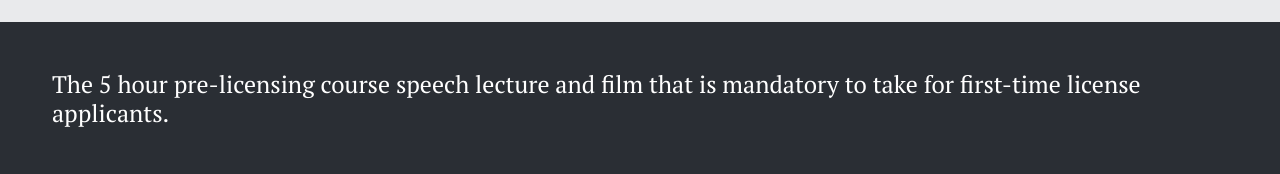
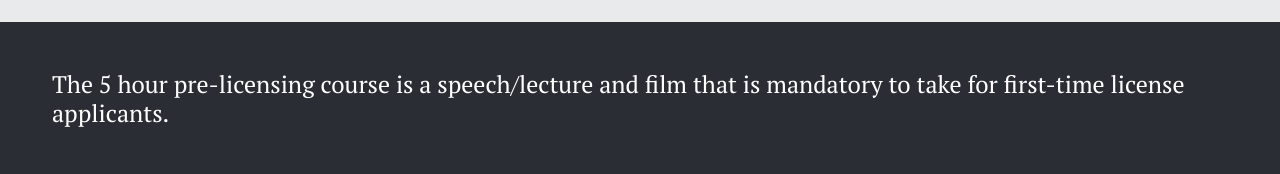
Before and after one commit to max-precision-driving-school/max-precision-driving-school, a React (Vite) app: page /5-hour-class in a window 1280 px wide. Shown: the part 185-359 px from the top of the page. Built offline with nearby package versions, Linux system fonts and the light colour scheme.

Commit message:
Fix verbage for 5 hour class

```diff
--- a/src/routes/FiveHrClass.jsx
+++ b/src/routes/FiveHrClass.jsx
@@ -21,7 +21,7 @@ function FiveHrClass() {
                     <div class="row">
                         <div class="col-12 my-4">
                             <h4 class="pt-serif-regular text-white">
-                                The 5 hour pre-licensing course speech lecture and film that is mandatory to take for first-time license applicants.
+                                The 5 hour pre-licensing course is a speech/lecture and film that is mandatory to take for first-time license applicants.
                             </h4>
                         </div>
                         <div class="col-12 my-3 d-flex justify-content-center">
```
